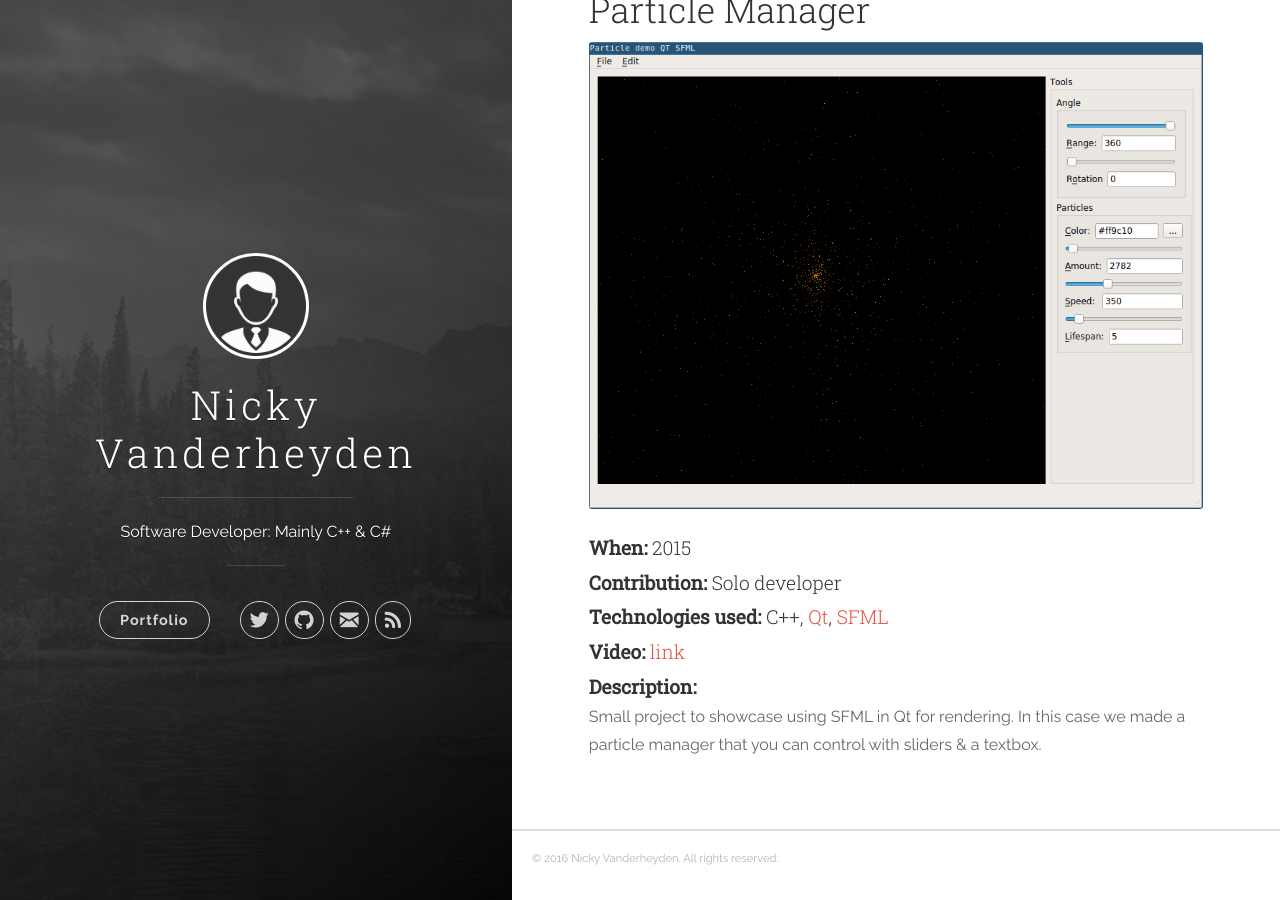
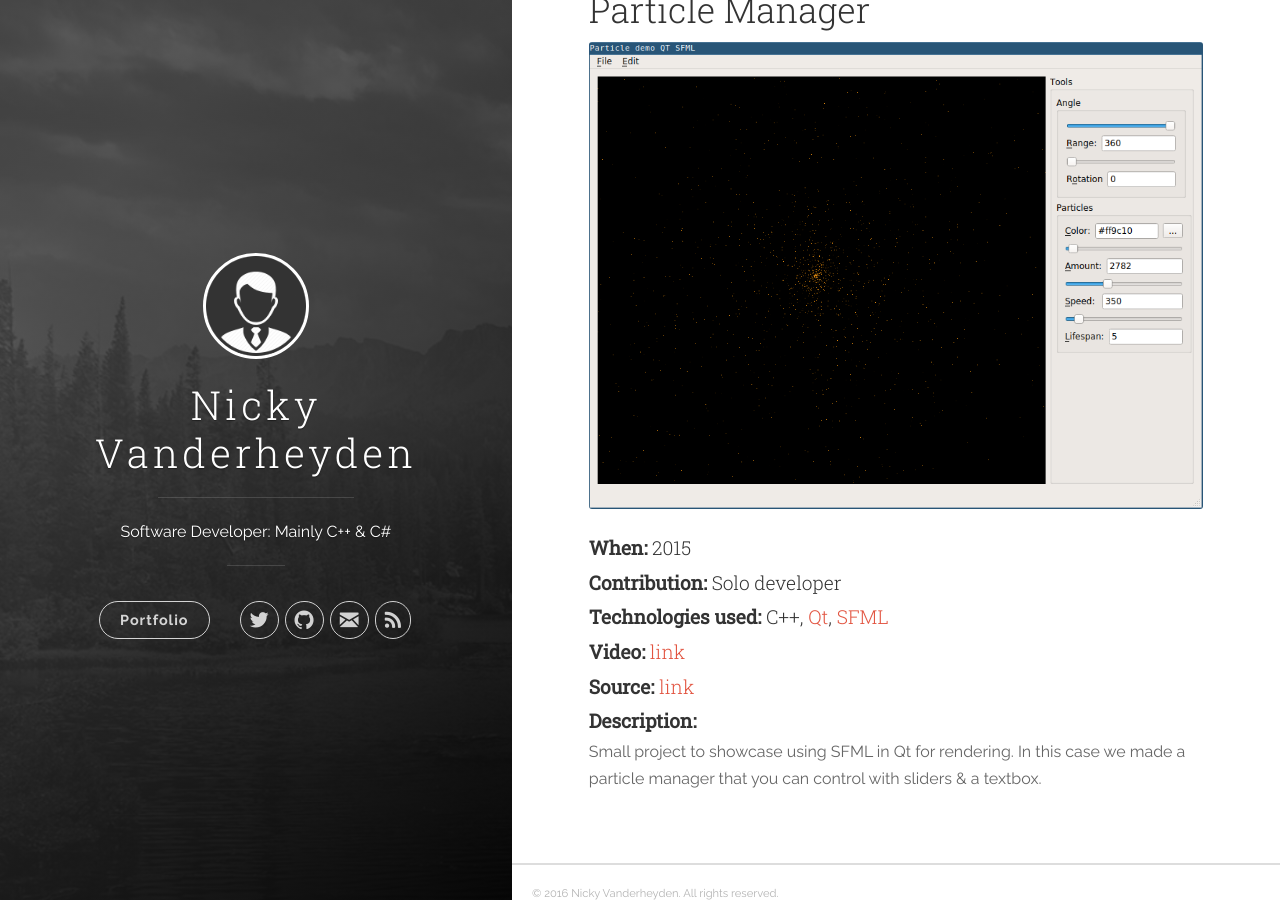
Before and after one commit to Maxono/Maxono.github.io, a Jekyll site: the page built from index.markdown, in a window 1280 px wide and 900 px high, scrolled down 2760 px. Built offline with Jekyll 4.4.1, drawn with Linux system fonts in a browser that asks for light colours; nearby versions of some CDN libraries.

Commit message:
added source link for the particle manager

```diff
--- a/index.markdown
+++ b/index.markdown
@@ -75,6 +75,8 @@ An easy way to download files when you're not home. You just search the file you
 
 #### **Video:** [link][vid_particles]{:target="_blank"}
 
+#### **Source:** [link][source_qt_sfml]{:target="_blank"}
+
 #### **Description:**
 
 Small project to showcase using SFML in Qt for rendering.
@@ -93,3 +95,6 @@ In this case we made a particle manager that you can control with sliders & a te
 [image_map_editor]: {{ site.baseurl }}assets/map_editor_2.png
 [image_dl_man]: {{ site.baseurl }}assets/dl_man.png
 [image_particle_man]: {{ site.baseurl }}assets/particle_demo.png
+
+[vid_dl_man]: https://youtu.be/4jegcp1RztM
+[source_qt_sfml]: https://github.com/Maxono/qt_sfml
```
Also changed, not shown: 3 other files.
